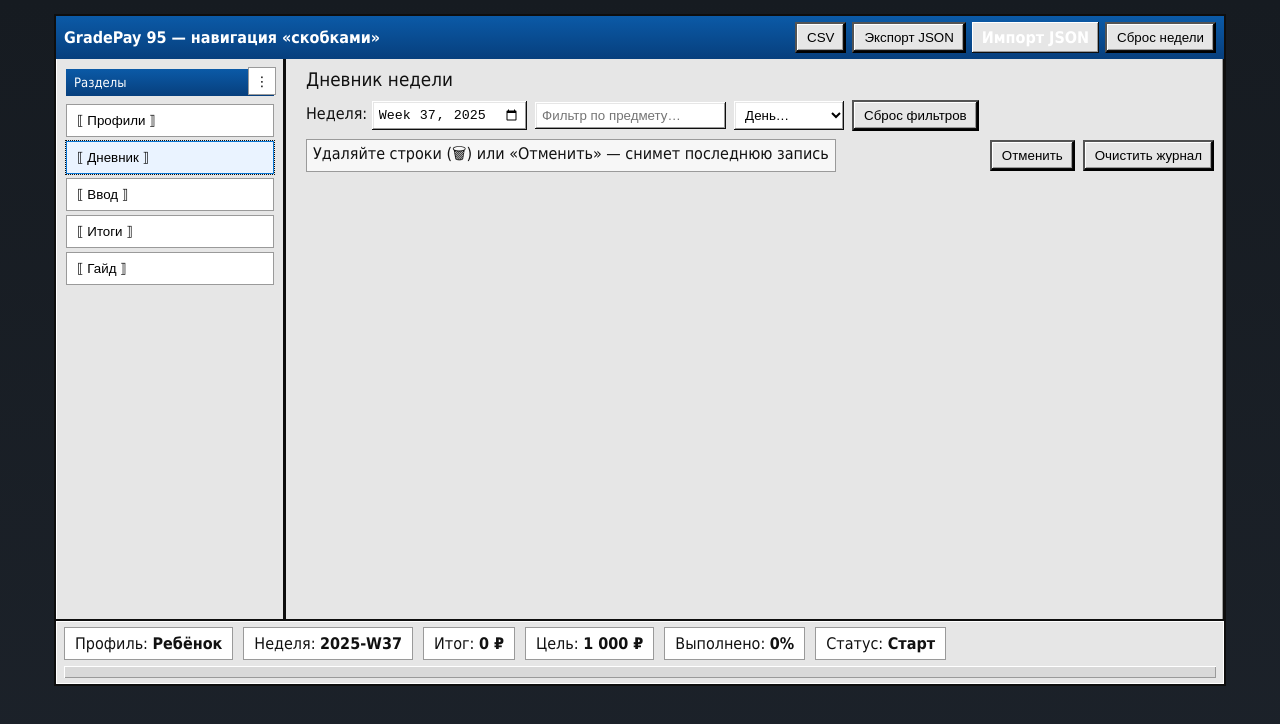
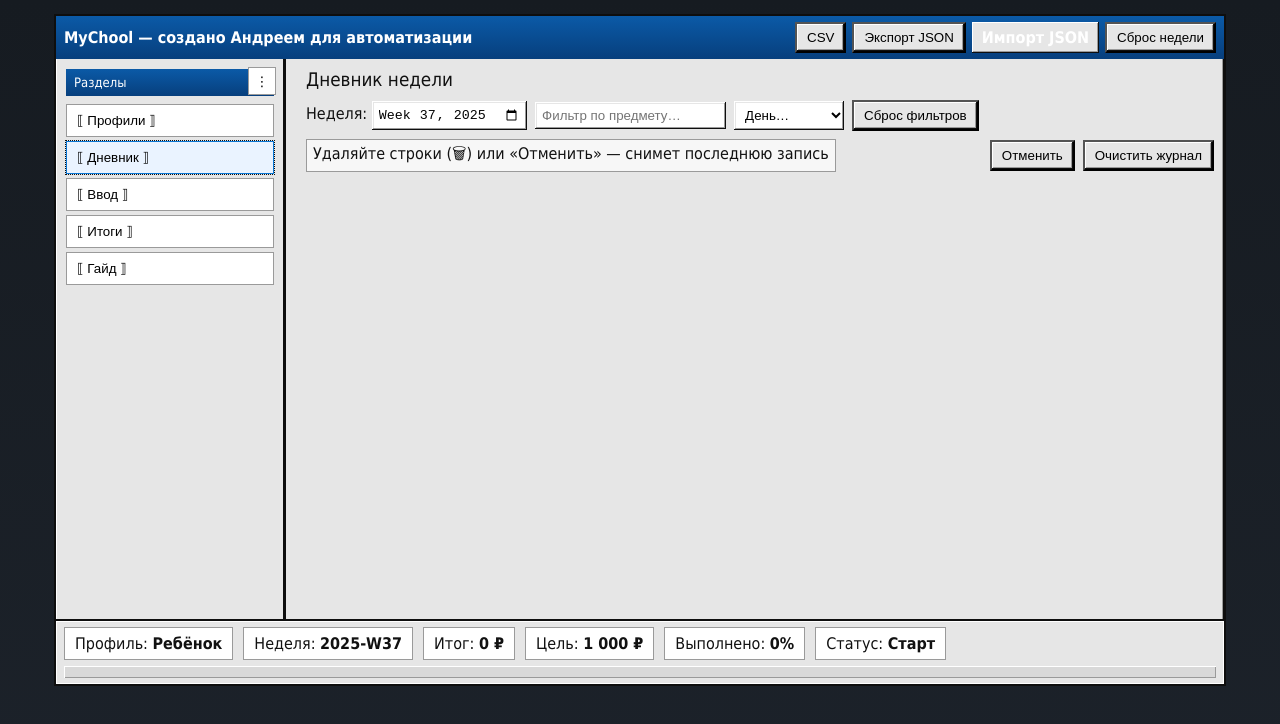
Before and after one commit to Andrey40t67/MySchool, a plain HTML site: page index.html in a window 1280 px wide. Drawn offline with Linux system fonts and the light colour scheme.

Commit message:
Update index.html

```diff
--- a/index.html
+++ b/index.html
@@ -104,7 +104,7 @@ canvas{width:100%;height:180px;display:block;background:
 <div class="app">
   <div class="win">
     <div class="title">
-      GradePay 95 — навигация «скобками»
+      MyChool — создано Андреем для автоматизации
       <div class="r">
         <button class="btn" id="btnExportCsv">CSV</button>
         <button class="btn" id="btnExportJson">Экспорт JSON</button>
```
